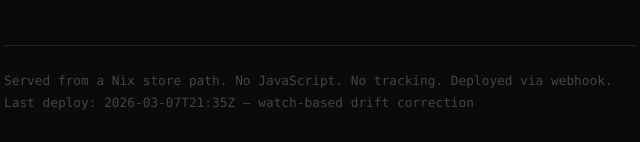
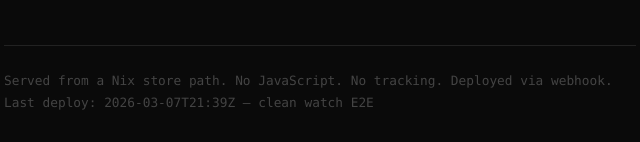
Before and after one commit to loomtex/seed, a website: page site/index.html in a window 1280 px wide. Shown: the part 982-1124 px from the top of the page, 320-960 px from the left. Drawn offline with Linux system fonts and the light colour scheme.

Commit message:
Update deploy timestamp — clean watch E2E test
Co-Authored-By: Joshua Perry <josh@6bit.com>

```diff
--- a/site/index.html
+++ b/site/index.html
@@ -132,7 +132,7 @@
 
   <footer>
     Served from a Nix store path. No JavaScript. No tracking. Deployed via webhook.<br>
-    Last deploy: 2026-03-07T21:35Z — watch-based drift correction
+    Last deploy: 2026-03-07T21:39Z — clean watch E2E
   </footer>
 </body>
 </html>
```
